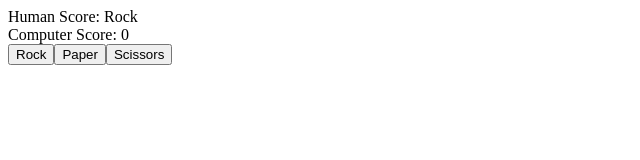
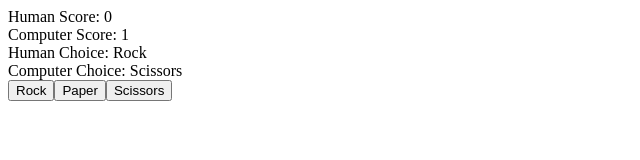
Before and after one commit to alfimerino/rock-paper-scissors, a plain HTML site: page index.html in a window 1280 px wide. Both pictures are taken after a click on the button "Rock". Shown: the whole page, without its empty margins (0-640 px from the left). Drawn offline with Linux system fonts and the light colour scheme.

Commit message:
Completed game

```diff
--- a/index.html
+++ b/index.html
@@ -17,7 +17,15 @@
             </div>
             <div class="humanSection">
                 <span>Computer Score:</span>
-                <span class="humanScore">0</span>
+                <span class="computerScore">0</span>
+            </div>
+            <div>
+                <span>Human Choice:</span>
+                <span class="humanChoice"></span>
+            </div>
+            <div>
+                <span>Computer Choice:</span>
+                <span class="computerChoice"></span>
             </div>
         </div>
     </div>
--- a/js-file.js
+++ b/js-file.js
@@ -1,7 +1,9 @@
 // 1. SELECTORS
 const container = document.querySelector(".container");
-const humanScore = document.querySelector(".humanScore")
-const computerScore = document.querySelector(".computerScore")
+const humanScoreElement = document.querySelector(".humanScore")
+const computerScoreElement = document.querySelector(".computerScore")
+const computerChoiceElement = document.querySelector(".computerChoice")
+const humanChoiceElement = document.querySelector(".humanChoice")
 
 // 2. LOGIC (The Function)
 function getComputerChoice() {
@@ -27,38 +29,40 @@ function getHumanChoice() {
     }
 }
 
-function playGame() {
-    let humanScore = 0;
-    let computerScore = 0;
-
+function playGame(event) {
     let humanChoice = "";
     let computerChoice = "";
 
-    let roundWinner = "";
+    humanChoice = event.target.textContent
+    computerChoice = getComputerChoice();
 
-    // for (let i = 0; i <= 5; i += 1) {
-    humanChoice = getHumanChoice();
-    computerChoice = getComputerChoice();
+    humanChoiceElement.textContent = humanChoice
+    computerChoiceElement.textContent = computerChoice
     roundWinner = playRound(humanChoice, computerChoice);
 
     if (roundWinner == "Human") {
-        humanScore++;
+        humanScoreElement.textContent= Number(humanScoreElement.textContent) + 1
+
     } else if (roundWinner == "Computer") {
-        computerScore++;
+        computerScoreElement.textContent= Number(computerScoreElement.textContent) + 1
     }
-    console.log("Human: " + humanScore + " Computer: " + computerScore);
-    // }
-    endGame(humanScore, computerScore);
+
+    if (computerScoreElement.textContent == "5" || humanScoreElement.textContent == "5") {
+        endGame(Number(humanScoreElement.textContent), Number(computerScoreElement.textContent))
+    }
 }
 
 function endGame(humanScore, computerScore) {
+
     if (humanScore > computerScore) {
-        console.log("Human wins");
+        alert("Human wins");
     } else if (computerScore > humanScore) {
-        console.log("Computer wins");
+        alert("Computer wins");
     } else {
         console.log("Tie Game");
     }
+    humanScoreElement.textContent = ""
+    computerScoreElement.textContent = ""
 }
 
 function playRound(humanChoice, computerChoice) {
@@ -87,9 +91,11 @@ scissorsButton.textContent = "Scissors";
 // 4. INTERACTION (Connecting the function to the button)
 
 function testbutton(event) {
-    humanScore.textContent= event.target.textContent
+    humanScoreElement.textContent= Number(humanScoreElement.textContent) + 1
 }
-rockButton.addEventListener("click", testbutton)
+rockButton.addEventListener("click", playGame)
+paperButton.addEventListener("click", playGame)
+scissorsButton.addEventListener("click", playGame)
 
 // 5. PLACEMENT
 container.append(rockButton, paperButton, scissorsButton);
```
